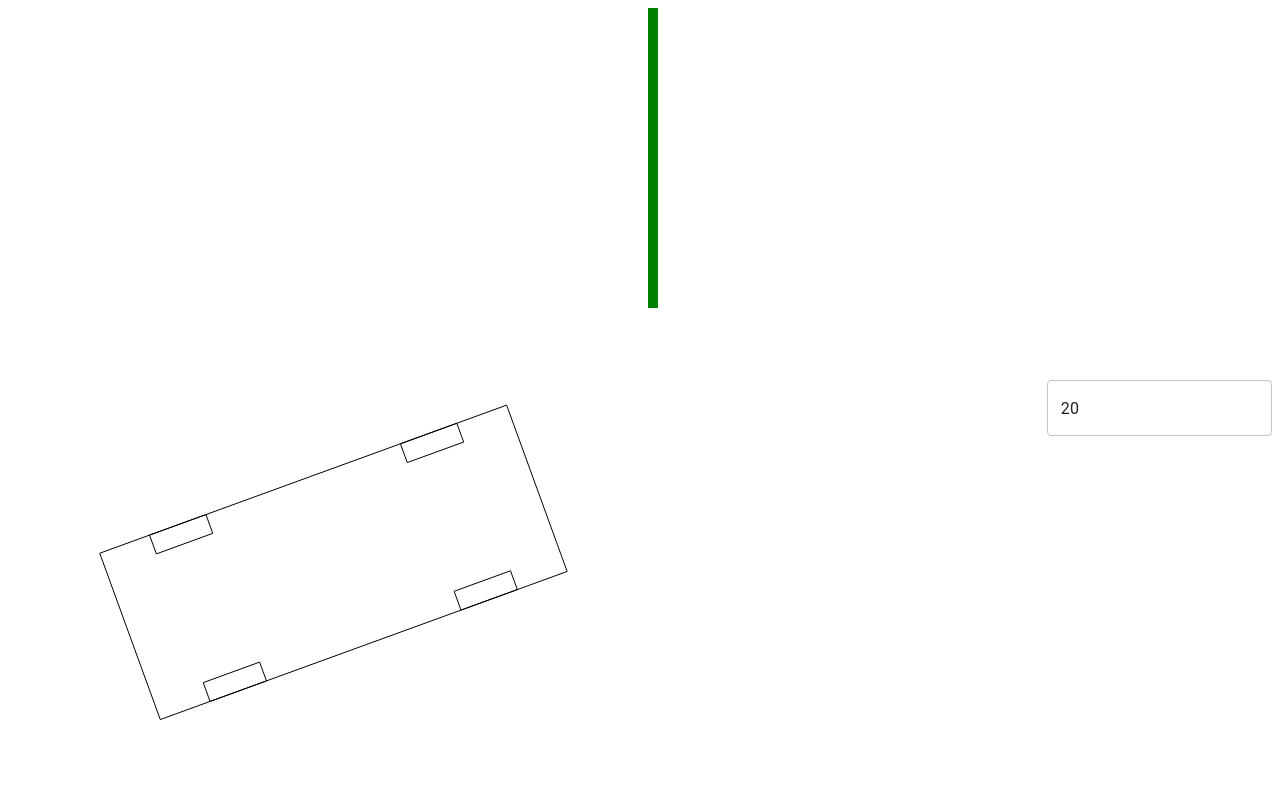
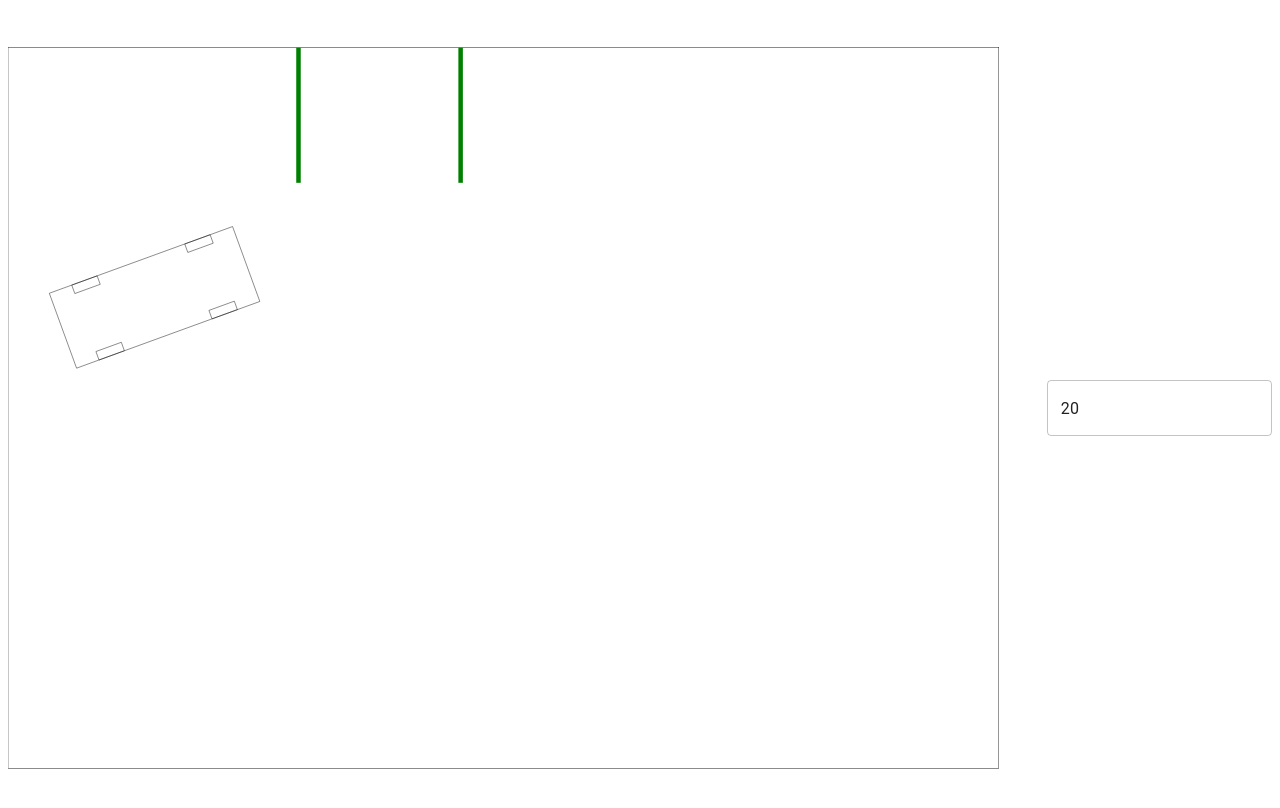
Before and after one commit to aDelort/carantec, a Next.js app: page / in a window 1280 px wide. Shown: the top 808 px of the page. Built offline with nearby package versions, Linux system fonts and the light colour scheme.

Commit message:
Scale down the viewbox

```diff
--- a/pages/index.tsx
+++ b/pages/index.tsx
@@ -70,7 +70,16 @@ export default function Home() {
         version="1.1"
         width="1100"
         height="800"
+        viewBox="0 0 2200 1600"
       >
+        <rect
+          x="0"
+          y="0"
+          width="2200"
+          height="1600"
+          stroke="black"
+          fillOpacity="0"
+        />
         <rect x="1000" y="0" width="10" height="300" fill="green" />
         <rect x="640" y="0" width="10" height="300" fill="green" />
         <Car OF={OF} OE={OE} thetaA={thetaA} thetaB={thetaB} />
```
